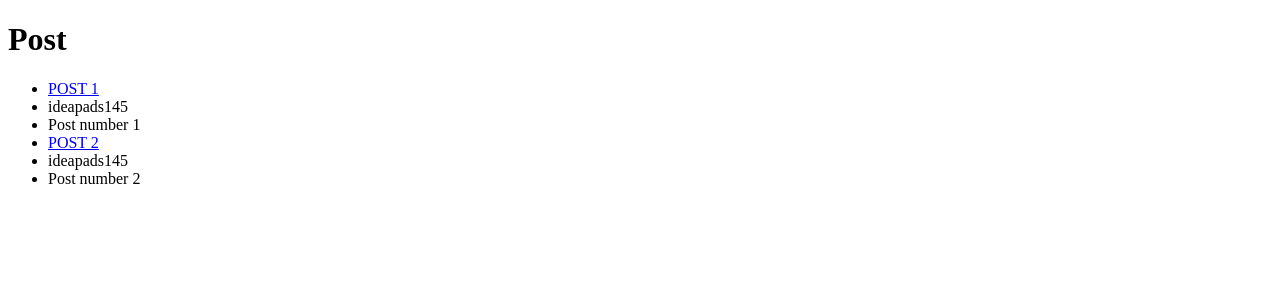
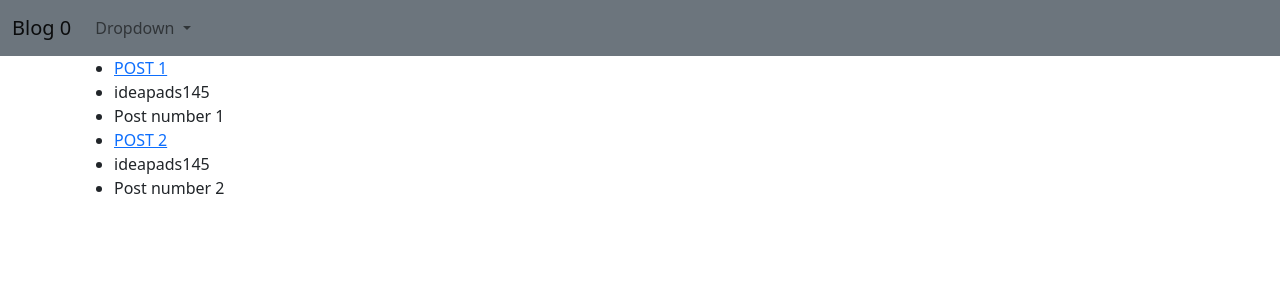
Before and after one commit to grgkimari/techblog, a Django app: page / in a window 1280 px wide. Shown: the top 300 px of the page. Run offline with Django 4.2, Linux system fonts and the light colour scheme; data comes from the database, SQL or seed files in the repository.

Commit message:
Added styling and base html file

```diff
--- /dev/null
+++ b/apps/mainblog/Templates/base.html
@@ -0,0 +1,54 @@
+<!DOCTYPE html>
+<!--[if lt IE 7]>      <html class="no-js lt-ie9 lt-ie8 lt-ie7"> <![endif]-->
+<!--[if IE 7]>         <html class="no-js lt-ie9 lt-ie8"> <![endif]-->
+<!--[if IE 8]>         <html class="no-js lt-ie9"> <![endif]-->
+<!--[if gt IE 8]>      <html class="no-js"> <!--<![endif]-->
+<html>
+    <head>
+        <meta charset="utf-8">
+        <meta http-equiv="X-UA-Compatible" content="IE=edge">
+        <title>{% block title %}{{post.title}}{% endblock %}</title>
+        <meta name="description" content="">
+        <meta name="viewport" content="width=device-width, initial-scale=1">
+        <!-- CSS only -->
+<link href="https://cdn.jsdelivr.net/npm/bootstrap@5.2.0/dist/css/bootstrap.min.css" rel="stylesheet" integrity="sha384-gH2yIJqKdNHPEq0n4Mqa/HGKIhSkIHeL5AyhkYV8i59U5AR6csBvApHHNl/vI1Bx" crossorigin="anonymous">
+    </head>
+    <body>
+        <nav class="navbar navbar-expand-lg bg-secondary">
+            <div class="container-fluid">
+              <a class="navbar-brand" href="{% url 'homepage' %}">Blog 0</a>
+              <button class="navbar-toggler" type="button" data-bs-toggle="collapse" data-bs-target="#navbarSupportedContent" aria-controls="navbarSupportedContent" aria-expanded="false" aria-label="Toggle navigation">
+                <span class="navbar-toggler-icon"></span>
+              </button>
+              <div class="collapse navbar-collapse" id="navbarSupportedContent">
+                <ul class="navbar-nav me-auto mb-2 mb-lg-0">
+
+                  <li class="nav-item dropdown">
+                    <a class="nav-link dropdown-toggle" href="#" role="button" data-bs-toggle="dropdown" aria-expanded="false">
+                      Dropdown
+                    </a>
+                    <ul class="dropdown-menu">
+                      <li><a class="dropdown-item" href="#">Action</a></li>
+                      <li><a class="dropdown-item" href="#">Another action</a></li>
+                      <li><hr class="dropdown-divider"></li>
+                      <li><a class="dropdown-item" href="#">Something else here</a></li>
+                    </ul>
+                </ul>
+              </div>
+            </div>
+          </nav>
+        <main class="container">
+        {% block content %}
+
+        {% endblock %}
+        </main>
+
+
+        <!--[if lt IE 7]>
+            <p class="browsehappy">You are using an <strong>outdated</strong> browser. Please <a href="#">upgrade your browser</a> to improve your experience.</p>
+        <![endif]-->
+
+        <!-- JavaScript Bundle with Popper -->
+<script src="https://cdn.jsdelivr.net/npm/bootstrap@5.2.0/dist/js/bootstrap.bundle.min.js" integrity="sha384-A3rJD856KowSb7dwlZdYEkO39Gagi7vIsF0jrRAoQmDKKtQBHUuLZ9AsSv4jD4Xa" crossorigin="anonymous"></script>
+    </body>
+</html>
--- a/apps/mainblog/Templates/homepage.html
+++ b/apps/mainblog/Templates/homepage.html
@@ -1,19 +1,6 @@
-<!DOCTYPE html>
-<!--[if lt IE 7]>      <html class="no-js lt-ie9 lt-ie8 lt-ie7"> <![endif]-->
-<!--[if IE 7]>         <html class="no-js lt-ie9 lt-ie8"> <![endif]-->
-<!--[if IE 8]>         <html class="no-js lt-ie9"> <![endif]-->
-<!--[if gt IE 8]>      <html class="no-js"> <!--<![endif]-->
-<html>
-    <head>
-        <meta charset="utf-8">
-        <meta http-equiv="X-UA-Compatible" content="IE=edge">
-        <title></title>
-        <meta name="description" content="">
-        <meta name="viewport" content="width=device-width, initial-scale=1">
-        <link rel="stylesheet" href="">
-    </head>
-    <body>
-        <h1>Post</h1>
+{% extends 'base.html' %}
+{% block title %} Blog 0 {% endblock %}
+{% block content %}
 <ul>
     {% for post in object_list %}
         <li><a href="{% url 'article_view' post.pk %}">{{post.title}}</a></li>
@@ -21,11 +8,4 @@
         <li>{{post.body}}</li>
     {% endfor %}
 </ul>
-
-        <!--[if lt IE 7]>
-            <p class="browsehappy">You are using an <strong>outdated</strong> browser. Please <a href="#">upgrade your browser</a> to improve your experience.</p>
-        <![endif]-->
-
-        <script src="" async defer></script>
-    </body>
-</html>
+{% endblock %}
```
Also changed, not shown: apps/mainblog/Templates/article_details.html (+8 -29 lines). Lines whose indentation alone changed are shown as unchanged.
